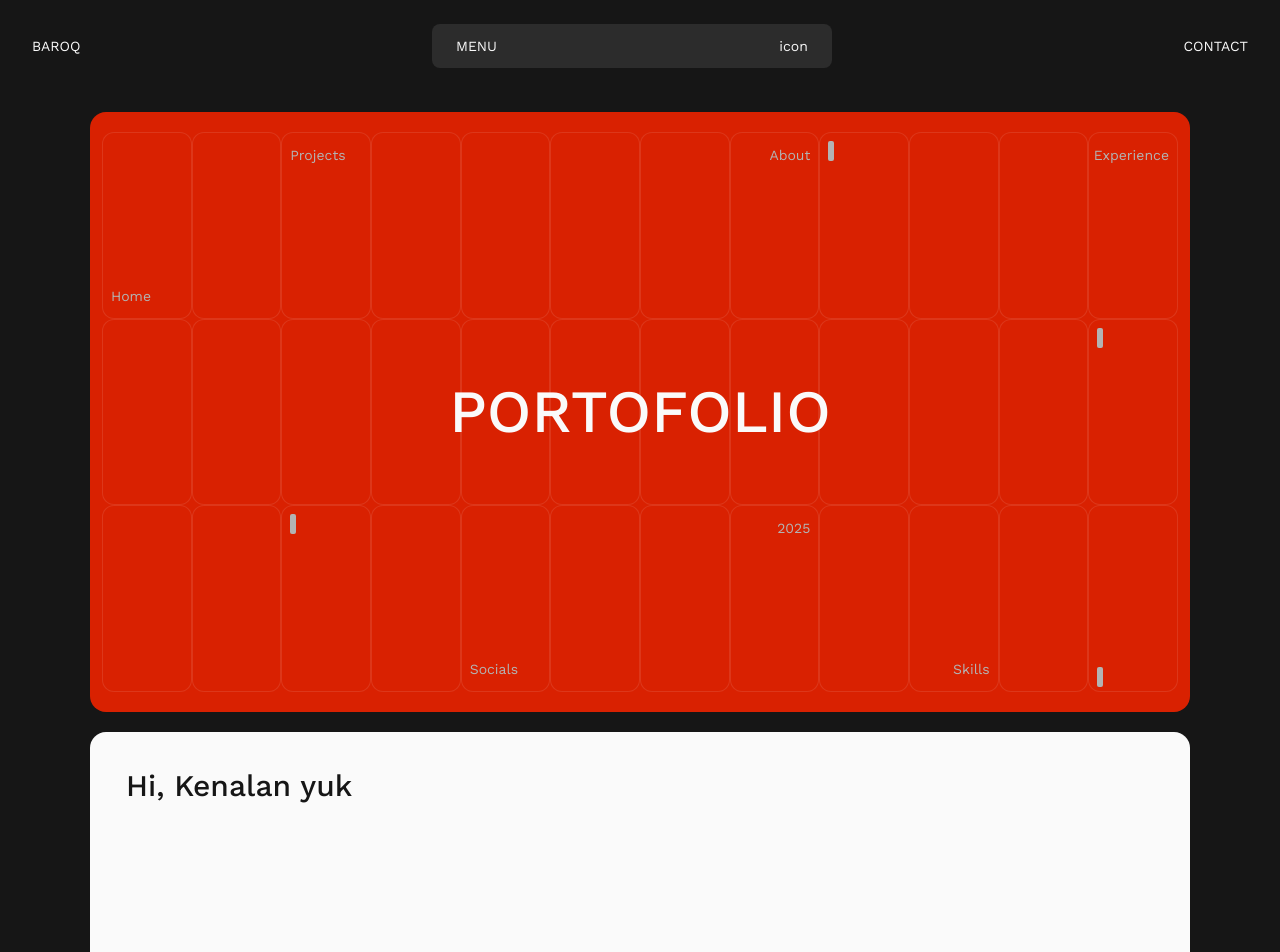
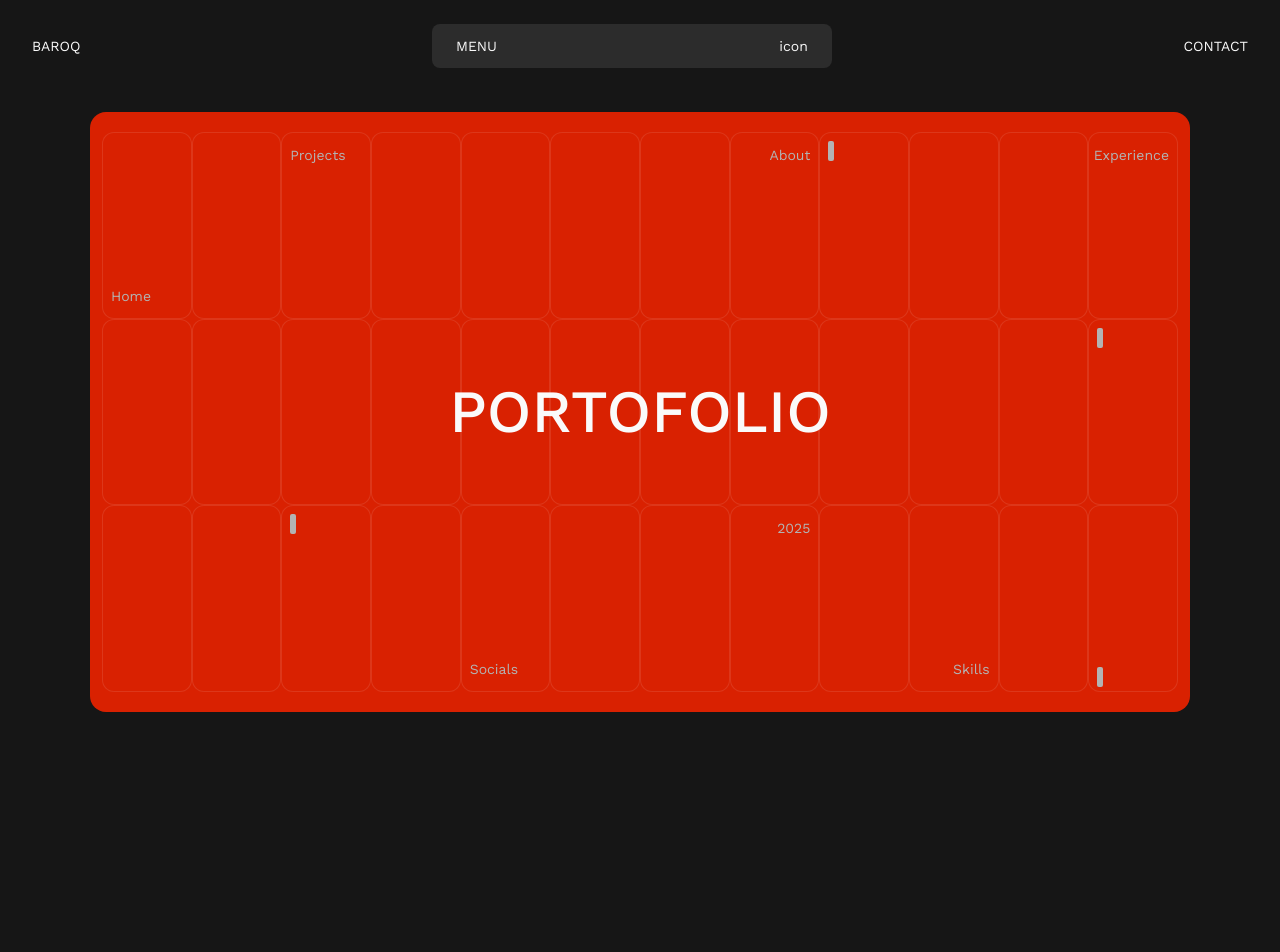
Before and after one commit to qobilbaroq/portofolio, a Next.js app: page / in a window 1280 px wide. Shown: the top 952 px of the page. After the commit the page ends 800 px from the top, so only its background shows below. Built offline with nearby package versions, Linux system fonts and the light colour scheme.

Commit message:
there are improvements

```diff
--- a/app/page.jsx
+++ b/app/page.jsx
@@ -12,12 +12,12 @@ export default function Home() {
     <div className='flex flex-col justify-start items-center min-h-screen'>
     <Navbar/>
     <Main/>
-    <Pengenalan/>
+    {/* <Pengenalan/>
     <About/>
     <Skills/>
     <Projects/>
     <Experience/>
-    <Contact/>
+    <Contact/> */}
     </div>
   );
 }
```
